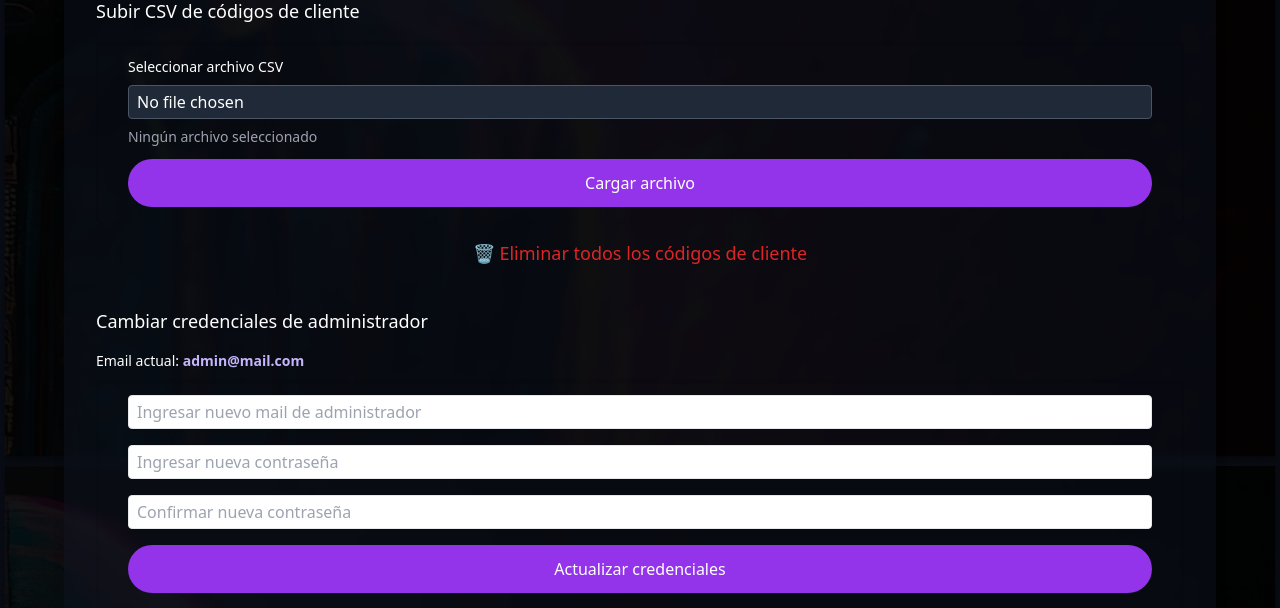
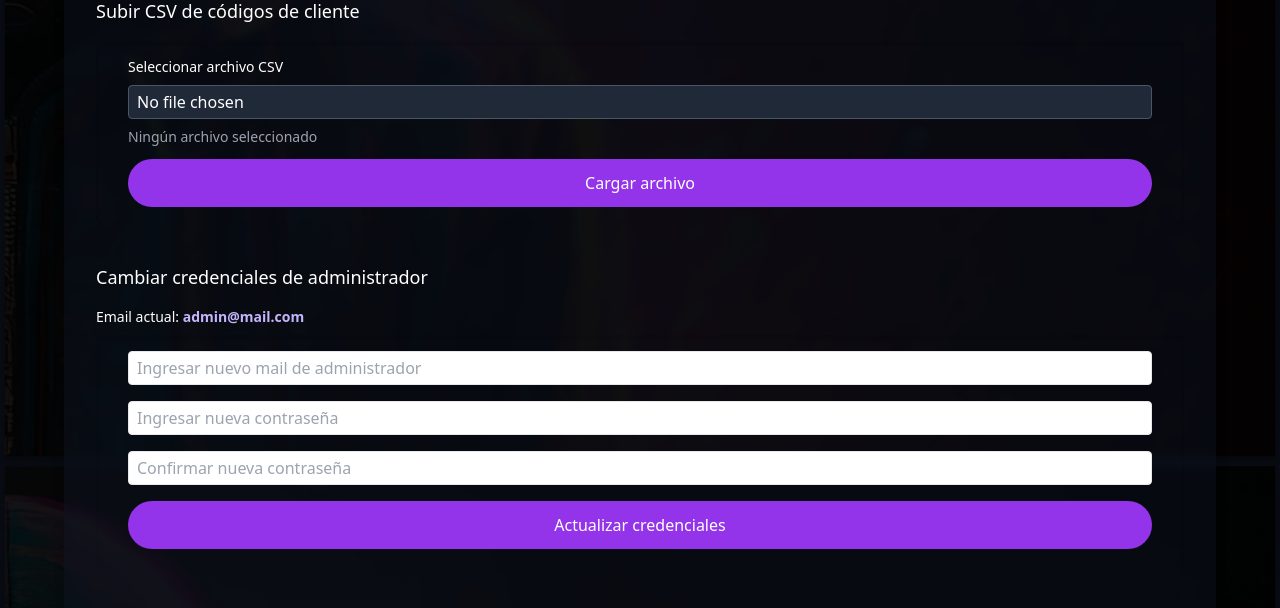
Before and after one commit to FlorenciaZalez/codigosflask, a Flask app: page /admin in a window 1280 px wide. Shown: the part 2094-2702 px from the top of the page. Run offline with Flask 3, Linux system fonts and the light colour scheme; some libraries are stand-ins or nearby versions.

Commit message:
Boton eliminar

```diff
--- a/codigo_app/templates/admin.html
+++ b/codigo_app/templates/admin.html
@@ -276,28 +276,6 @@
                     </div>
                     <button type="submit" class="bg-purple-600 text-white px-4 py-3 rounded-full hover:bg-purple-700 w-full text-lg sm:text-base">Cargar archivo</button>
                 </form>
-                <a href="#" id="eliminar-codigos-cliente-link" class="text-red-600 hover:underline text-lg block mt-4 text-center">🗑️ Eliminar todos los códigos de cliente</a>
-                <!-- Modal de confirmación para códigos de cliente -->
-                <div id="modal-eliminar-codigos-cliente" class="fixed inset-0 bg-black bg-opacity-60 flex items-center justify-center z-50 hidden">
-                  <div class="bg-gray-900 bg-opacity-95 rounded-2xl shadow-lg p-8 max-w-md w-full flex flex-col items-center">
-                    <h2 class="text-2xl font-bold text-red-500 mb-4">¿Eliminar todos los códigos de cliente?</h2>
-                    <p class="text-white text-center mb-6">Esta acción <span class="font-bold text-red-400">no se puede deshacer</span>.<br>¿Estás seguro que quieres continuar?</p>
-                    <form method="post" class="w-full flex flex-col items-center">
-                      <input type="hidden" name="eliminar_codigos_cliente" value="1">
-                      <button type="submit" class="bg-red-600 text-white px-6 py-3 rounded-full hover:bg-red-700 font-bold text-lg mb-2 w-full">Sí, eliminar todo</button>
-                    </form>
-                    <button id="cancelar-modal-cliente" class="bg-gray-700 text-white px-6 py-2 rounded-full hover:bg-gray-800 text-lg w-full">Cancelar</button>
-                  </div>
-                </div>
-                <script>
-                  document.getElementById('eliminar-codigos-cliente-link').onclick = function(e) {
-                    e.preventDefault();
-                    document.getElementById('modal-eliminar-codigos-cliente').classList.remove('hidden');
-                  };
-                  document.getElementById('cancelar-modal-cliente').onclick = function() {
-                    document.getElementById('modal-eliminar-codigos-cliente').classList.add('hidden');
-                  };
-                </script>
                 {% if mensaje_codigos_cliente %}
                     <p class="text-sm mt-2 text-indigo-700">{{ mensaje_codigos_cliente }}</p>
                 {% endif %}
```
